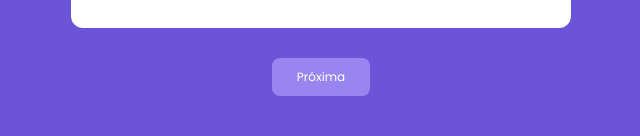
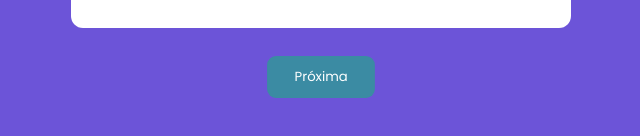
Before and after one commit to ednosmab/quiz, a Next.js app: page / in a window 1280 px wide. In both pictures the pointer is over the button "Próxima". Shown: the part 612-748 px from the top of the page, without its empty margins (319-959 px from the left). Built offline with nearby package versions, Linux system fonts and the light colour scheme.

Commit message:
estilizando pseudo classe hover

```diff
--- a/styles/Botao.module.css
+++ b/styles/Botao.module.css
@@ -8,4 +8,10 @@
     padding: 10px 25px;
     margin-top: 20px;
     cursor: pointer;
+    transition: all 0.2s ease-in-out;
 }
+
+.botao:hover {
+    background-color: #3b8ba3;
+    transform: scale(1.1);
+}
```
